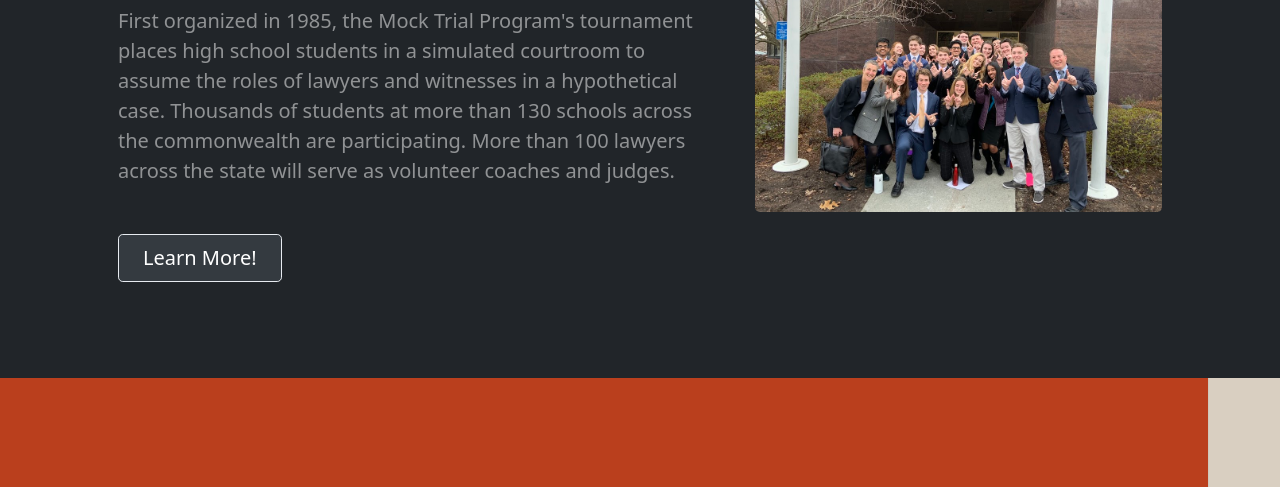
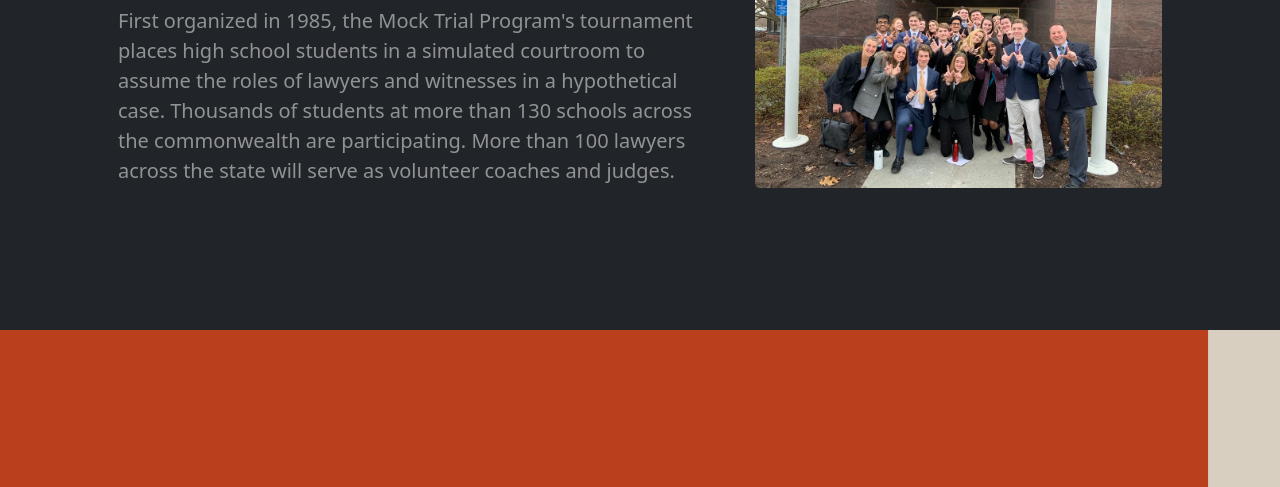
Before and after one commit to akkolen25/whsmocktrial, a plain HTML site: page index.html in a window 1280 px wide. Shown: the part 285-772 px from the top of the page. Drawn offline with nearby package versions, Linux system fonts and the light colour scheme.

Commit message:
Update index.html

```diff
--- a/index.html
+++ b/index.html
@@ -54,7 +54,7 @@
                                 <p class="lead fw-normal text-white-50 mb-4" class="intro_color">First organized in 1985, the Mock Trial Program's tournament places high school students in a simulated courtroom to assume the roles of lawyers and witnesses in a hypothetical case. Thousands of students at more than 130 schools across the commonwealth are participating. More than 100 lawyers across the state will serve as volunteer coaches and judges. </p>
                                 <br>
                                 <div class="d-grid gap-3 d-sm-flex justify-content-sm-center justify-content-xl-start">
-                                    <a class="btn btn-primary btn-lg px-4 me-sm-3" href="#features">Learn More!</a>
+
 
                                 </div>
                             </div>
```
